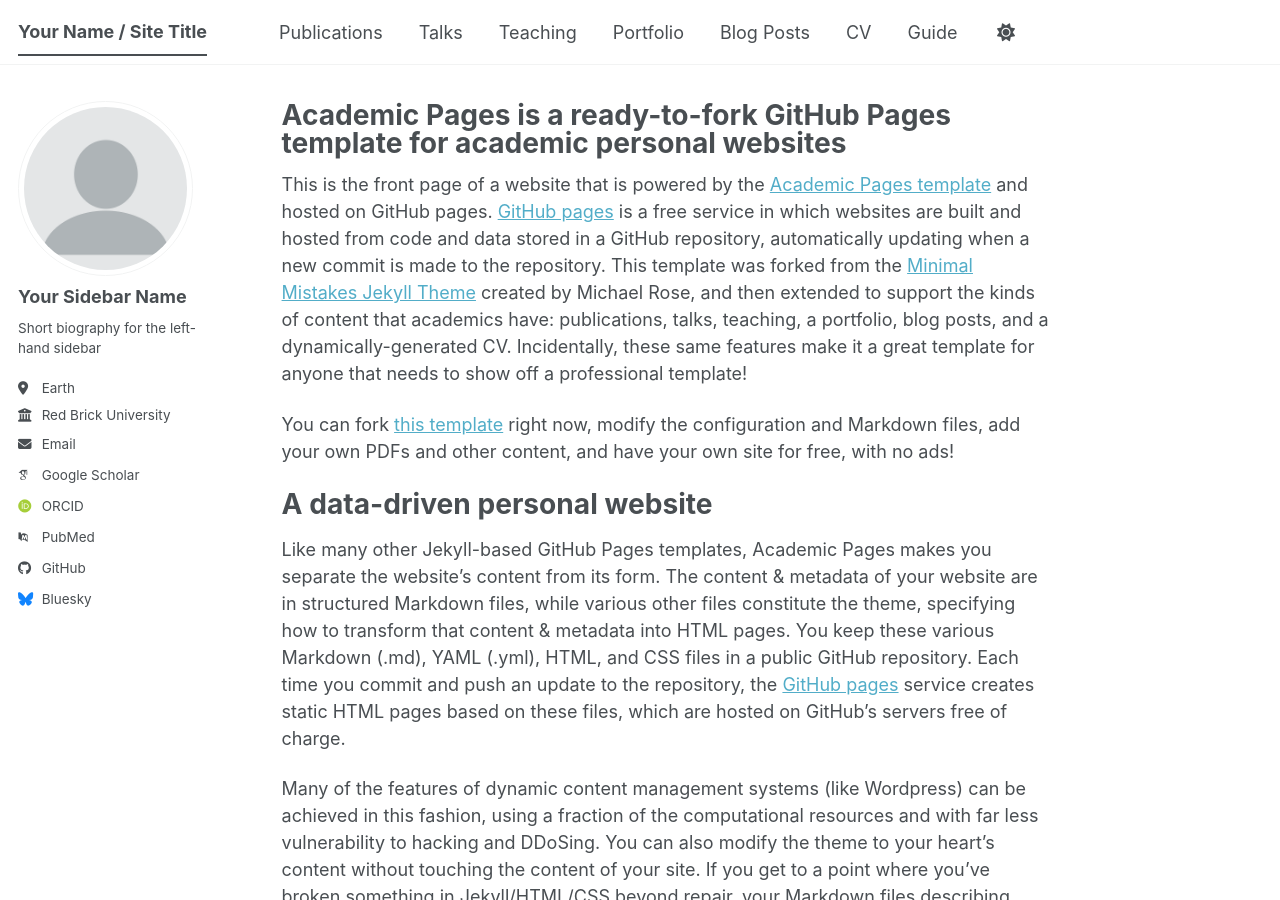
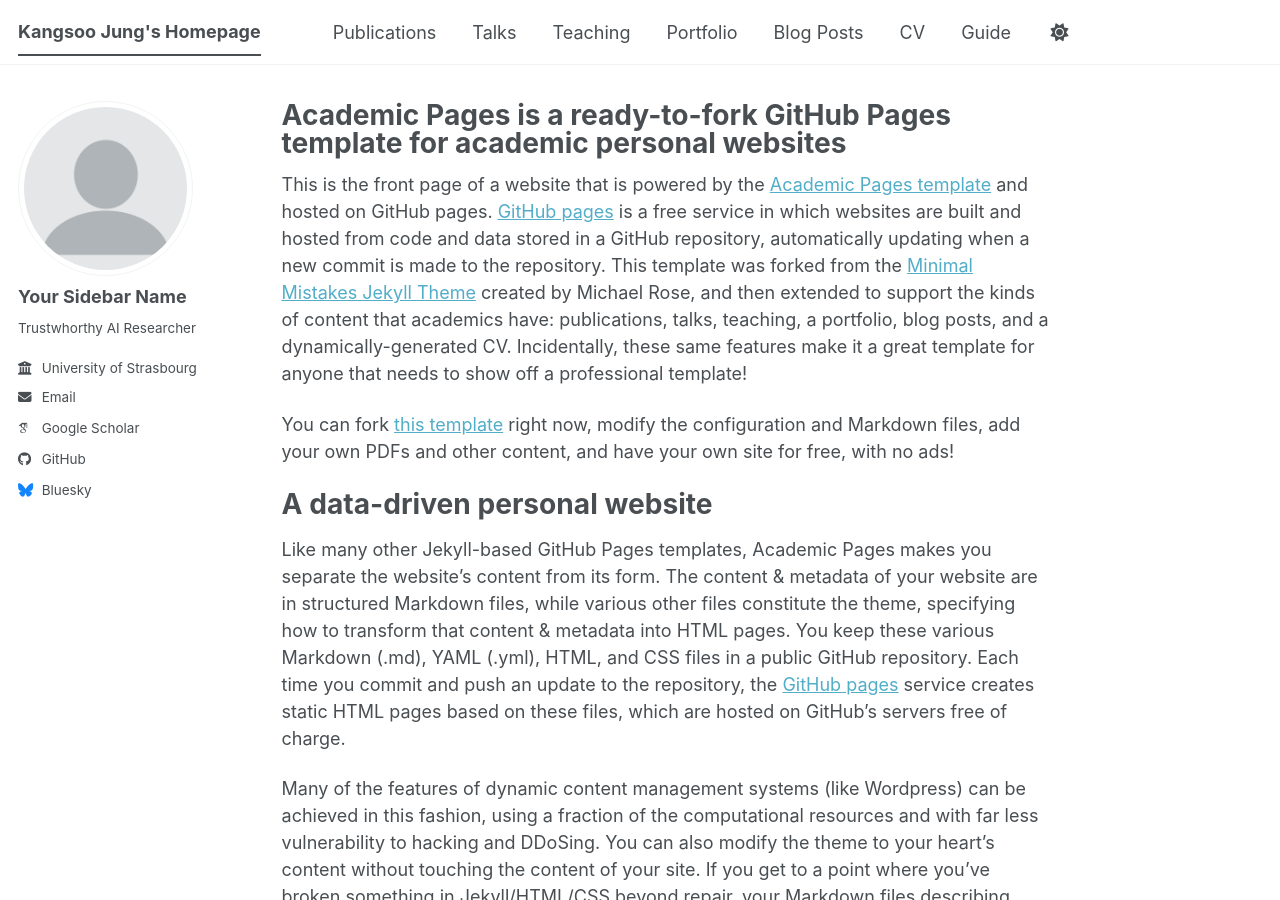
Before and after one commit to kangsoo-jung/kangsoo-jung.github.io, a Jekyll site: the page built from _pages/about.md, in a window 1280 px wide and 900 px high. Built offline with Jekyll 4.4.1, drawn with Linux system fonts in a browser that asks for light colours; some web fonts are replaced; a script bundle is joined from its source files by our own code; library files that are not in the unit come from our copies.

Commit message:
Update _config.yml

```diff
--- a/_config.yml
+++ b/_config.yml
@@ -9,10 +9,10 @@
 # Basic Site Settings
 locale                   : "en-US"
 site_theme               : "default" # The available themes options are "default", "air", "sunrise", "mint", "dirt" and "contrast"
-title                    : "Your Name / Site Title"
+title                    : "Kangsoo Jung's Homepage"
 title_separator          : "-"
 name                     : &name "Your Name"
-description              : &description "Your Name's academic portfolio"   # Update this with a general description of your site, this is the default if not overridden by a page
+description              : &description ""   # Update this with a general description of your site, this is the default if not overridden by a page
 url                      : https://kangsoo-jung.github.io # The base hostname & protocol for your site e.g. "https://[your GitHub username].github.io",
                                                            # or if you already have some other page hosted on Github then use "https://[your GitHub username].github.io/[Your Repo Name]"
 baseurl                  : "" # the subpath of your site, e.g. "/blog"
@@ -25,26 +25,12 @@
   # Biographic information
   avatar           : "profile.png"
   name             : "Your Sidebar Name"
-  pronouns         : # example: "she/her"
-  bio              : "Short biography for the left-hand sidebar"
-  location         : "Earth"
-  employer         : "Red Brick University"
-  uri              : # URL
-  email            : "none@example.org"
+  bio              : "Trustwhorthy AI Researcher"
+  employer         : "University of Strasbourg"
+  email            : "kangsoo.jung84@gmail.com"
 
   # Academic websites
-  academia         : # URL
-  arxiv            : # URL - Update with the correct link to your profile
-  googlescholar    : "https://scholar.google.com/citations?user=PS_CX0AAAAAJ"
-  inspire-hep      : # URL
-  impactstory      : # URL
-  orcid            : "https://orcid.org/yourorcidurl"
-  semantic         : # URL
-  ssrn             : # URL
-  pubmed           : "https://www.ncbi.nlm.nih.gov/pubmed/?term=john+snow"
-  researchgate     : # URL
-  scopus           : # URL
-  zotero           : # URL
+  googlescholar    : "https://scholar.google.com/citations?user=v6NdDt8AAAAJ&hl=en"
 
 
   # Repositories and software development
```
